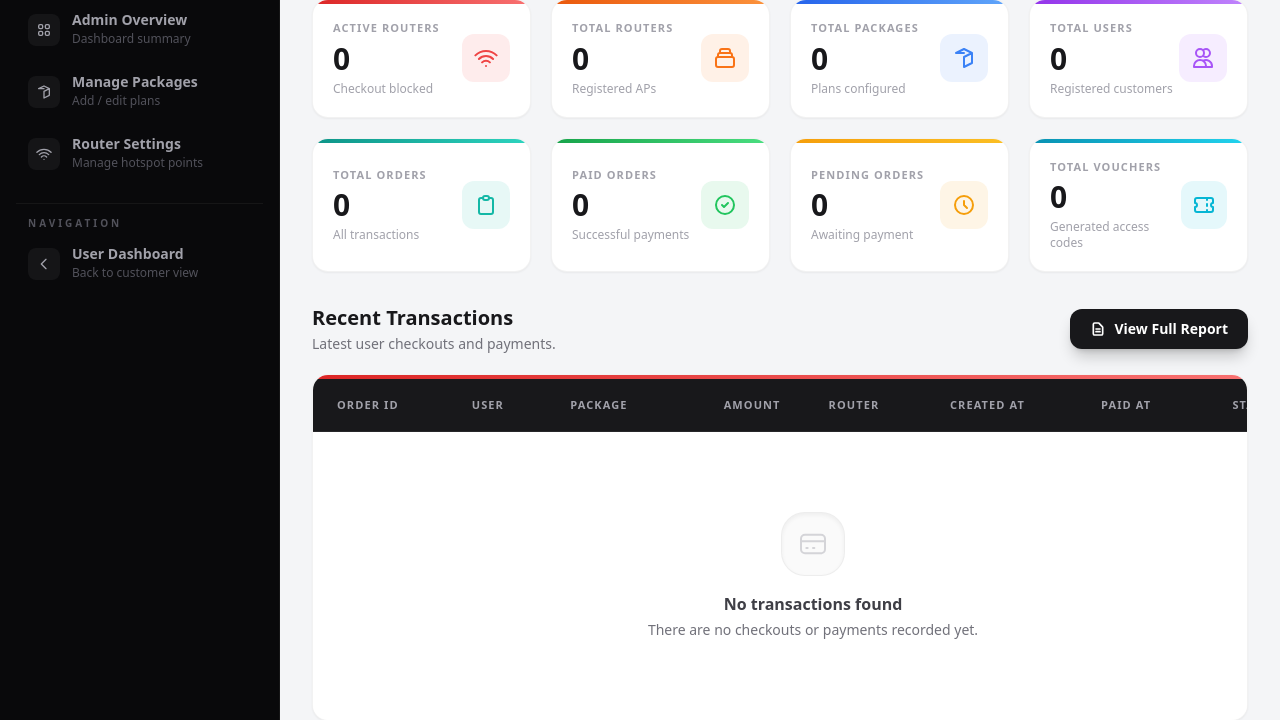
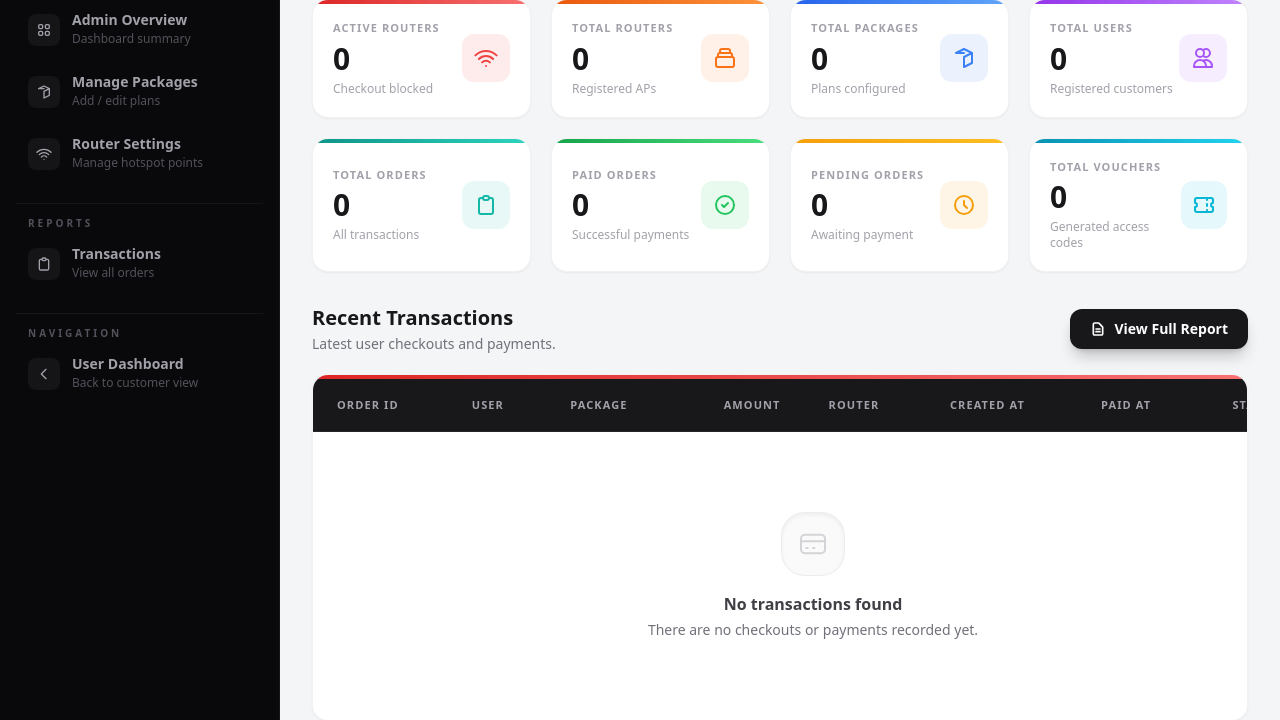
Before and after one commit to Farmil23/IFB_210_PEMROGRAMAN_WEB_LANJUT_WEBSITE_ISP_CLIENT, a Python web app: template app/templates/admin_dashboard.html in a window 1280 px wide. Shown: the part 130-850 px from the top of the page. Run offline with Jinja, Linux system fonts and the light colour scheme; the template is opened without the code that fills it, so the values that code supplies are empty; some libraries are stand-ins or nearby versions.

Commit message:
feat: add transactions report link to admin sidebar

```diff
--- a/app/templates/partials/admin_sidebar.html
+++ b/app/templates/partials/admin_sidebar.html
@@ -76,6 +76,30 @@
             <div>
                 <p class="text-sm font-semibold leading-none">Router Settings</p>
                 <p class="text-xs mt-1 {{ 'text-red-200' if ep in ('admin_router_add', 'admin_router_edit') else 'text-zinc-600' }}">Manage hotspot points</p>
+            </div>
+        </a>
+
+        <div class="pt-4 pb-1">
+            <div class="h-px bg-white/5"></div>
+        </div>
+
+        <p class="text-[10px] text-zinc-600 uppercase font-black tracking-[0.3em] px-3 mb-3 pt-1">
+            Reports
+        </p>
+
+        <!-- TRANSACTIONS REPORT -->
+        <a href="{{ url_for('admin_transactions_report') }}"
+           class="flex items-center gap-3 px-3 py-3 rounded-xl transition-all duration-200
+                  {{ 'bg-red-600 text-white' if ep in ('admin_transactions_report', 'admin_transaction_detail') else 'text-zinc-400 hover:bg-white/5 hover:text-white' }}">
+            <div class="w-8 h-8 rounded-lg flex items-center justify-center flex-shrink-0
+                        {{ 'bg-red-500/30' if ep in ('admin_transactions_report', 'admin_transaction_detail') else 'bg-white/5' }}">
+                <svg xmlns="http://www.w3.org/2000/svg" class="w-4 h-4" fill="none" viewBox="0 0 24 24" stroke="currentColor" stroke-width="2">
+                    <path stroke-linecap="round" stroke-linejoin="round" d="M9 5H7a2 2 0 00-2 2v12a2 2 0 002 2h10a2 2 0 002-2V7a2 2 0 00-2-2h-2M9 5a2 2 0 002 2h2a2 2 0 002-2M9 5a2 2 0 012-2h2a2 2 0 012 2"/>
+                </svg>
+            </div>
+            <div>
+                <p class="text-sm font-semibold leading-none">Transactions</p>
+                <p class="text-xs mt-1 {{ 'text-red-200' if ep in ('admin_transactions_report', 'admin_transaction_detail') else 'text-zinc-600' }}">View all orders</p>
             </div>
         </a>
 
@@ -164,6 +188,12 @@
         <span class="text-[10px] font-bold">Routers</span>
     </a>
 
+    <a href="{{ url_for('admin_transactions_report') }}"
+       class="flex flex-col items-center gap-1.5 {{ 'text-red-500' if request.endpoint in ('admin_transactions_report', 'admin_transaction_detail') else 'text-zinc-500' }} transition-colors">
+        <svg xmlns="http://www.w3.org/2000/svg" class="w-5 h-5" fill="none" viewBox="0 0 24 24" stroke="currentColor" stroke-width="2"><path stroke-linecap="round" stroke-linejoin="round" d="M9 5H7a2 2 0 00-2 2v12a2 2 0 002 2h10a2 2 0 002-2V7a2 2 0 00-2-2h-2M9 5a2 2 0 002 2h2a2 2 0 002-2M9 5a2 2 0 012-2h2a2 2 0 012 2"/></svg>
+        <span class="text-[10px] font-bold">Orders</span>
+    </a>
+
     <a href="{{ url_for('dashboard') }}"
        class="flex flex-col items-center gap-1.5 text-zinc-500 hover:text-white transition-colors">
         <svg xmlns="http://www.w3.org/2000/svg" class="w-5 h-5" fill="none" viewBox="0 0 24 24" stroke="currentColor" stroke-width="2"><path stroke-linecap="round" stroke-linejoin="round" d="M15 19l-7-7 7-7"/></svg>
```
